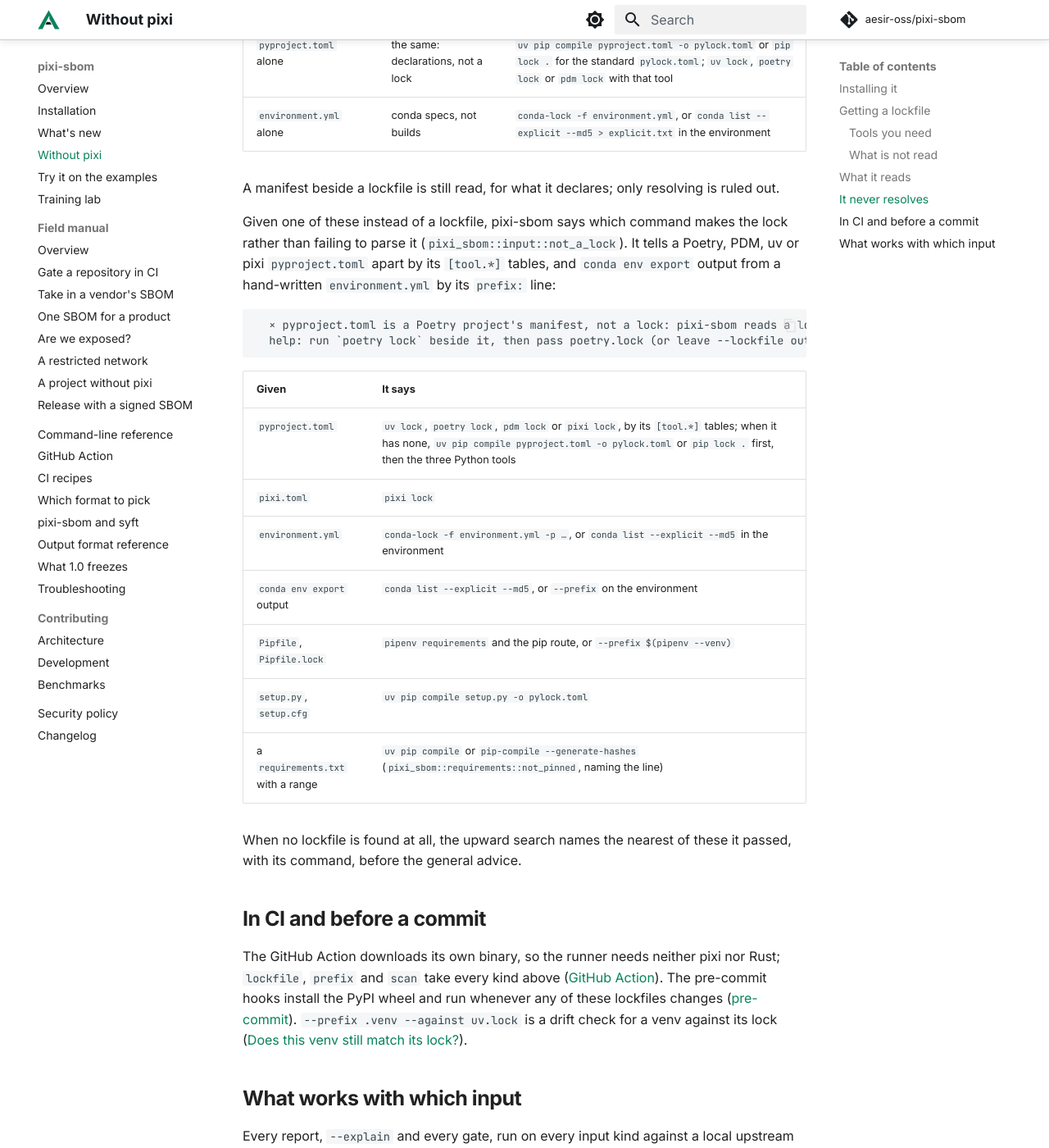
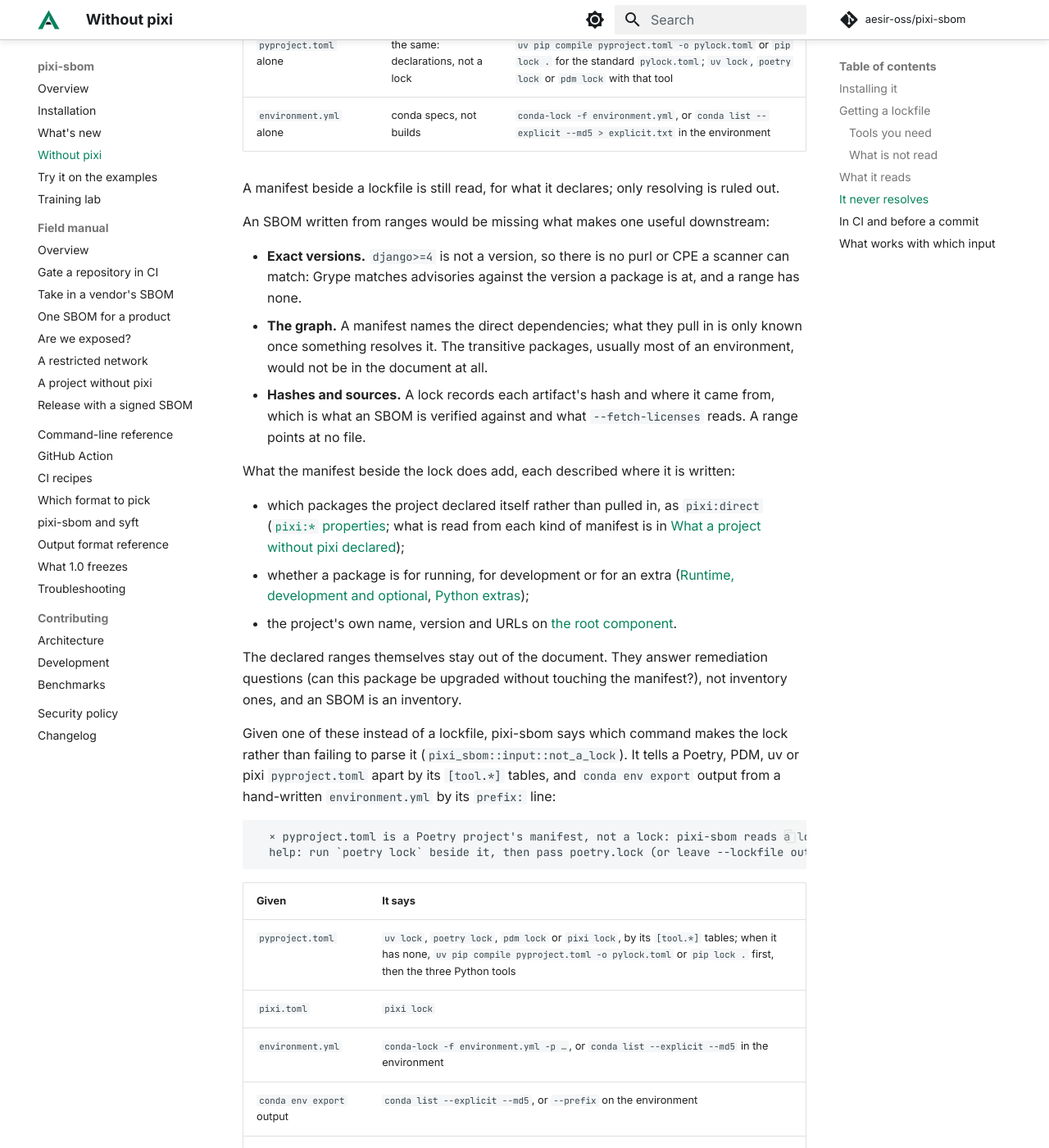
Before and after one commit to aesir-oss/pixi-sbom, an MkDocs documentation site: the page built from docs/without-pixi.md, in a window 1280 px wide and 1400 px high, scrolled down 4730 px. Shown: the whole window at 82% size. Built offline with MkDocs 1.6.1 and Material for MkDocs 9.7.7, drawn with Linux system fonts in a browser that asks for light colours; comment, search, counter and statistics services are not loaded; the version menu is left out.

Commit message:
docs(without-pixi): why an SBOM comes from a lock, and what the manifest beside it adds (#56) (#62)
Claude-Session: https://claude.ai/code/session_01DZiiQhMuhpmLbUETmzX2vu

Co-authored-by: Claude Opus 5.5 <noreply@anthropic.com>

```diff
--- a/docs/without-pixi.md
+++ b/docs/without-pixi.md
@@ -118,6 +118,28 @@ of anything. So these are not inputs, and each has a tool that turns it into one
 
 A manifest beside a lockfile is still read, for what it declares; only resolving is ruled out.
 
+An SBOM written from ranges would be missing what makes one useful downstream:
+
+- **Exact versions.** `django>=4` is not a version, so there is no purl or CPE a scanner can match: Grype matches
+  advisories against the version a package is at, and a range has none.
+- **The graph.** A manifest names the direct dependencies; what they pull in is only known once something resolves
+  it. The transitive packages, usually most of an environment, would not be in the document at all.
+- **Hashes and sources.** A lock records each artifact's hash and where it came from, which is what an SBOM is
+  verified against and what `--fetch-licenses` reads. A range points at no file.
+
+What the manifest beside the lock does add, each described where it is written:
+
+- which packages the project declared itself rather than pulled in, as `pixi:direct`
+  ([`pixi:*` properties](output-format.md#pixi-properties); what is read from each kind of manifest is in
+  [What a project without pixi declared](cli.md#what-a-project-without-pixi-declared));
+- whether a package is for running, for development or for an extra
+  ([Runtime, development and optional](output-format.md#runtime-development-and-optional),
+  [Python extras](cli.md#python-extras));
+- the project's own name, version and URLs on [the root component](output-format.md#the-root-component).
+
+The declared ranges themselves stay out of the document. They answer remediation questions (can this package be
+upgraded without touching the manifest?), not inventory ones, and an SBOM is an inventory.
+
 Given one of these instead of a lockfile, pixi-sbom says which command makes the lock rather than failing to parse it
 (`pixi_sbom::input::not_a_lock`). It tells a Poetry, PDM, uv or pixi `pyproject.toml` apart by its `[tool.*]` tables,
 and `conda env export` output from a hand-written `environment.yml` by its `prefix:` line:
```
Also changed, not shown: docs/field-manual/without-pixi.md (+2 -2 lines), docs/whats-new.md (+4 -0 lines).
